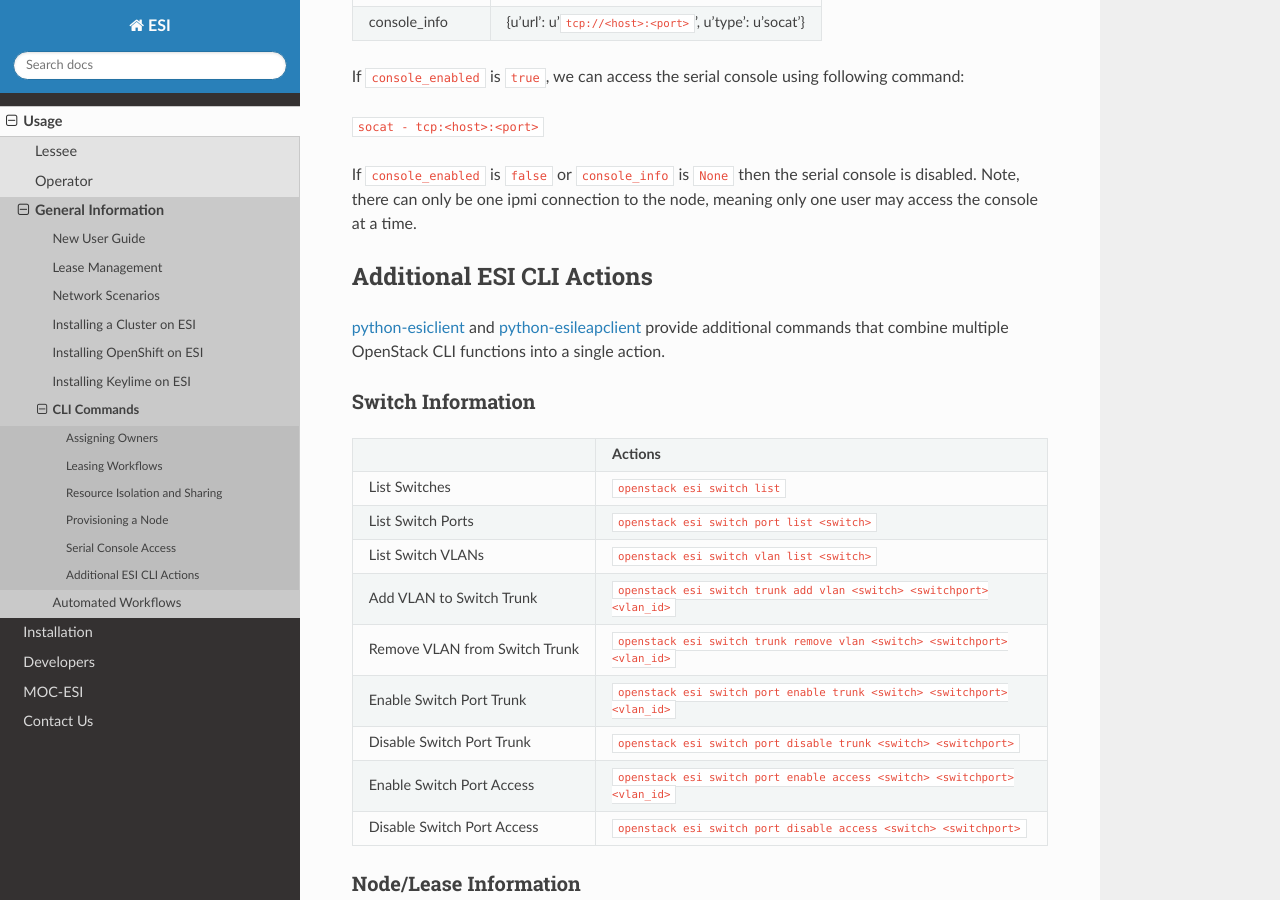
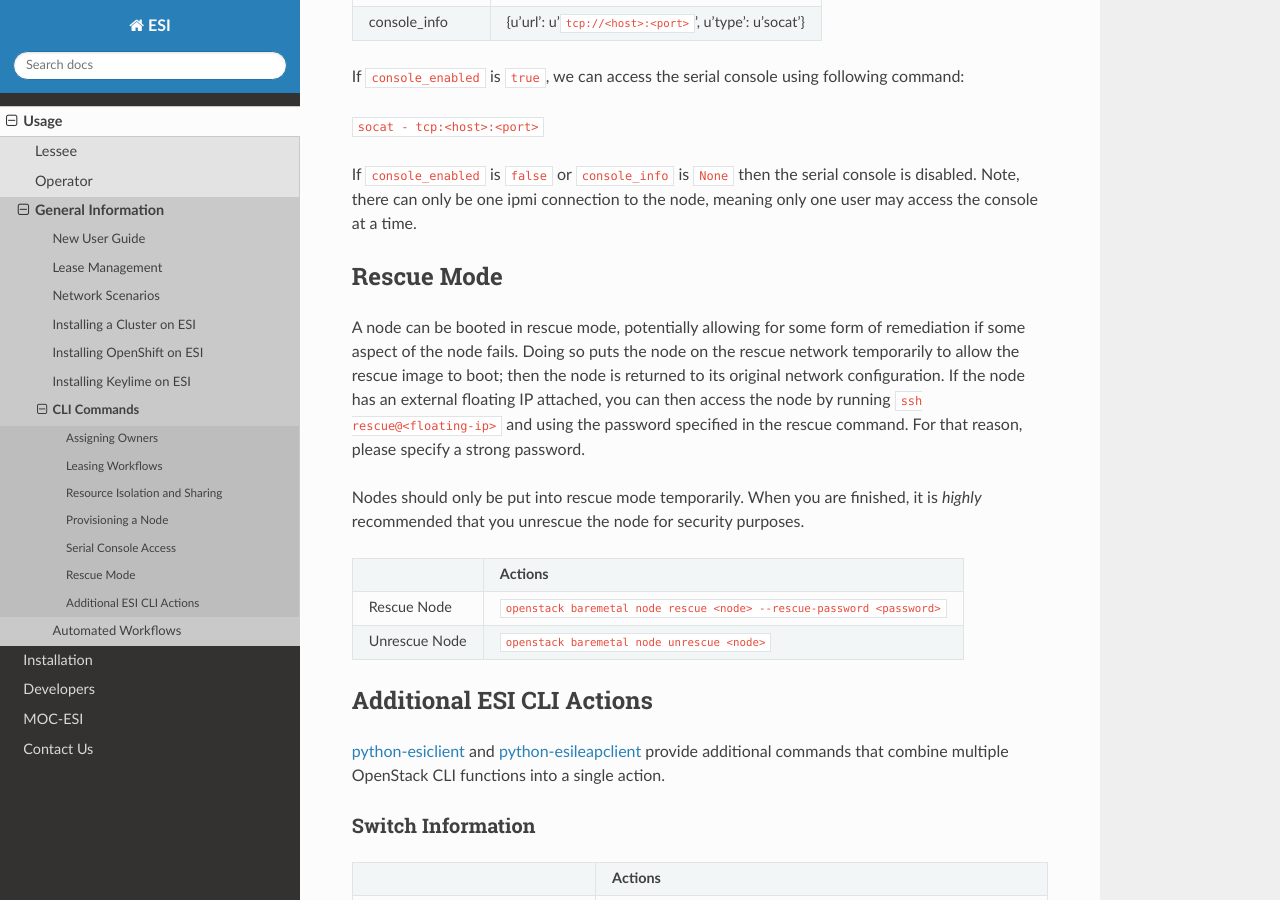
Before and after one commit to CCI-MOC/esi, a Sphinx documentation site: the page built from docs/source/usage/cli.rst, in a window 1280 px wide and 900 px high, scrolled down 6235 px. Built offline with Sphinx 7.4.7 and the Read the Docs theme 2.0.0, drawn with Linux system fonts in a browser that asks for light colours.

Commit message:
Document node rescue mode

```diff
--- a/docs/source/usage/cli.rst
+++ b/docs/source/usage/cli.rst
@@ -308,6 +308,24 @@ If ``console_enabled`` is ``true``, we can access the serial console using follo
 If ``console_enabled`` is ``false`` or ``console_info`` is ``None`` then
 the serial console is disabled. Note, there can only be one ipmi connection to the node, meaning only one user may access the console at a time.
 
+Rescue Mode
+-----------
+
+A node can be booted in rescue mode, potentially allowing for some form of remediation if some aspect of the node fails. Doing so puts the node
+on the rescue network temporarily to allow the rescue image to boot; then the node is returned to its original network configuration. If the node
+has an external floating IP attached, you can then access the node by running ``ssh rescue@<floating-ip>`` and using the password specified in
+the rescue command. For that reason, please specify a strong password.
+
+Nodes should only be put into rescue mode temporarily. When you are finished, it is *highly* recommended that you unrescue the node for security purposes.
+
++---------------+-------------------------------------------------------------------------+
+|               | **Actions**                                                             |
++---------------+-------------------------------------------------------------------------+
+| Rescue Node   | ``openstack baremetal node rescue <node> --rescue-password <password>`` |
++---------------+-------------------------------------------------------------------------+
+| Unrescue Node | ``openstack baremetal node unrescue <node>``                            |
++---------------+-------------------------------------------------------------------------+
+
 
 Additional ESI CLI Actions
 --------------------------
```
